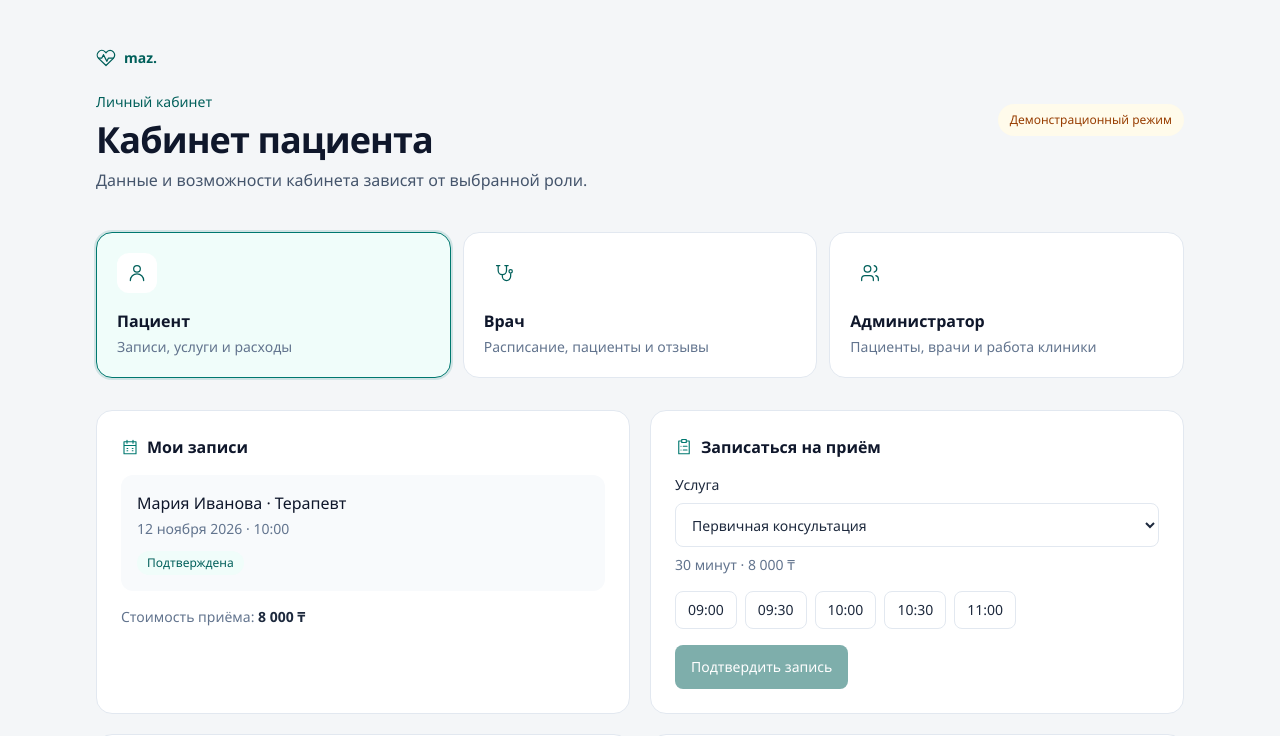
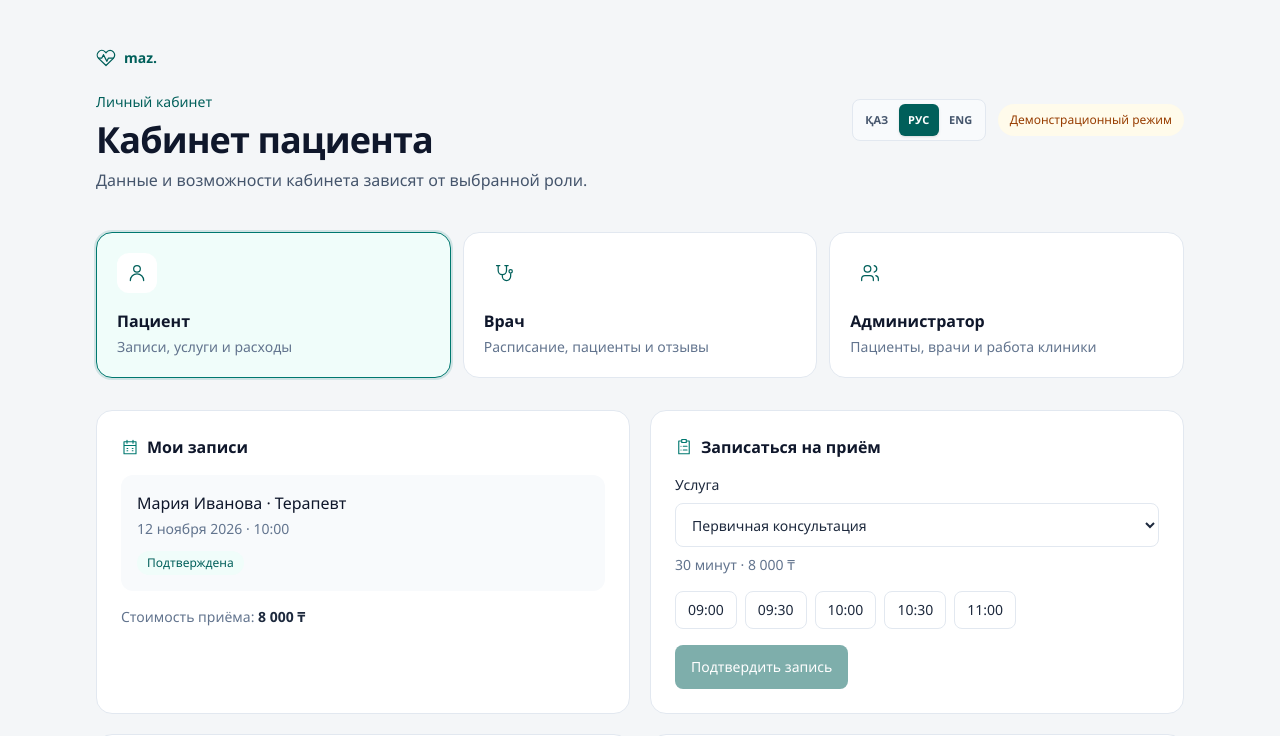
Before and after one commit to diko-cat/maz, a Next.js app in the folder hospital/: page /portal in a window 1280 px wide. Shown: the top 736 px of the page. Built offline with nearby package versions, Linux system fonts and the light colour scheme.

Commit message:
feat: integrate localization support and add language switcher to PortalPage

```diff
--- a/hospital/app/portal/page.tsx
+++ b/hospital/app/portal/page.tsx
@@ -4,6 +4,8 @@ import { Suspense, useState } from "react";
 import Link from "next/link";
 import { useSearchParams } from "next/navigation";
 import { CalendarDays, ClipboardList, HeartPulse, Stethoscope, Users, UserRound, Wallet } from "@/components/icons";
+import { LanguageSwitcher, LocaleProvider, LocalizedContent, useLocale } from "@/components/locale-provider";
+import { translate } from "@/lib/i18n";
 
 type Role = "patient" | "doctor" | "admin";
 const roles = [
@@ -22,21 +24,22 @@ function Panel({ title, children, icon: Icon }: { title: string; children: React
 }
 
 export default function PortalPage() {
-  return <Suspense fallback={<main className="mx-auto max-w-6xl px-4 py-12 text-sm text-slate-600" role="status">Открываем кабинет…</main>}><PortalContent /></Suspense>;
+  return <LocaleProvider><LocalizedContent><Suspense fallback={<main className="mx-auto max-w-6xl px-4 py-12 text-sm text-slate-600" role="status">Открываем кабинет…</main>}><PortalContent /></Suspense></LocalizedContent></LocaleProvider>;
 }
 
 function PortalContent() {
   const params = useSearchParams();
+  const { locale } = useLocale();
   const requestedRole = params.get("role");
   const role: Role = requestedRole === "doctor" || requestedRole === "admin" ? requestedRole : "patient";
   const [booked, setBooked] = useState("");
   const [service, setService] = useState<string>(services[0].name);
   const [time, setTime] = useState("");
 
-  return <main className="mx-auto min-h-screen max-w-6xl px-4 py-8 sm:px-8 sm:py-12">
+  return <LocalizedContent><main className="mx-auto min-h-screen max-w-6xl px-4 py-8 sm:px-8 sm:py-12">
     <header className="mb-10 flex flex-wrap items-center justify-between gap-4">
       <div><Link href="/" className="mb-6 inline-flex items-center gap-2 text-sm font-semibold text-teal-800"><HeartPulse size={20} /> maz.</Link><p className="text-sm font-medium text-teal-800">Личный кабинет</p><h1 className="mt-2 text-3xl font-semibold tracking-tight text-slate-900 sm:text-4xl">{role === "patient" ? "Кабинет пациента" : role === "doctor" ? "Кабинет врача" : "Кабинет администратора"}</h1><p className="mt-2 text-slate-600">Данные и возможности кабинета зависят от выбранной роли.</p></div>
-      <span className="rounded-full bg-amber-50 px-3 py-2 text-xs text-amber-800">Демонстрационный режим</span>
+      <div className="flex flex-wrap items-center gap-3"><LanguageSwitcher /><span className="rounded-full bg-amber-50 px-3 py-2 text-xs text-amber-800">Демонстрационный режим</span></div>
     </header>
 
     <nav className="mb-8 grid gap-3 sm:grid-cols-3" aria-label="Выбор кабинета">
@@ -45,7 +48,7 @@ function PortalContent() {
 
     {role === "patient" && <div className="grid gap-5 lg:grid-cols-2">
       <Panel title="Мои записи" icon={CalendarDays}><div className="rounded-xl bg-slate-50 p-4"><p className="font-medium text-slate-900">Мария Иванова · Терапевт</p><p className="mt-1 text-sm text-slate-500">12 ноября 2026 · 10:00</p><p className="mt-3 inline-flex rounded-full bg-teal-50 px-2.5 py-1 text-xs text-teal-800">Подтверждена</p></div><p className="mt-4 text-sm text-slate-500">Стоимость приёма: <strong className="text-slate-800">8 000 ₸</strong></p></Panel>
-      <Panel title="Записаться на приём" icon={ClipboardList}><label className="grid gap-2 text-sm font-medium">Услуга<select value={service} onChange={(e) => setService(e.target.value)} className="min-h-11 rounded-lg border border-slate-200 bg-white px-3">{services.map((s) => <option key={s.name}>{s.name}</option>)}</select></label><p className="mt-2 text-sm text-slate-500">{services.find((s) => s.name === service)?.duration} · {services.find((s) => s.name === service)?.price}</p><div className="mt-4 flex flex-wrap gap-2">{["09:00", "09:30", "10:00", "10:30", "11:00"].map((slot) => <button key={slot} onClick={() => setTime(slot)} className={`rounded-lg border px-3 py-2 text-sm ${time === slot ? "border-teal-700 bg-teal-50 text-teal-900" : "border-slate-200"}`}>{slot}</button>)}</div><button disabled={!time} onClick={() => setBooked(`${service}, 12 ноября в ${time}`)} className="mt-4 min-h-11 rounded-lg bg-teal-800 px-4 text-sm font-medium text-white disabled:opacity-50">Подтвердить запись</button>{booked && <p className="mt-3 text-sm text-teal-800" role="status">Вы выбрали: {booked}</p>}</Panel>
+      <Panel title="Записаться на приём" icon={ClipboardList}><label className="grid gap-2 text-sm font-medium">Услуга<select value={service} onChange={(e) => setService(e.target.value)} className="min-h-11 rounded-lg border border-slate-200 bg-white px-3">{services.map((s) => <option key={s.name}>{s.name}</option>)}</select></label><p className="mt-2 text-sm text-slate-500">{services.find((s) => s.name === service)?.duration} · {services.find((s) => s.name === service)?.price}</p><div className="mt-4 flex flex-wrap gap-2">{["09:00", "09:30", "10:00", "10:30", "11:00"].map((slot) => <button key={slot} onClick={() => setTime(slot)} className={`rounded-lg border px-3 py-2 text-sm ${time === slot ? "border-teal-700 bg-teal-50 text-teal-900" : "border-slate-200"}`}>{slot}</button>)}</div><button disabled={!time} onClick={() => setBooked(`${translate(locale, service)}, 12 ноября в ${time}`)} className="mt-4 min-h-11 rounded-lg bg-teal-800 px-4 text-sm font-medium text-white disabled:opacity-50">Подтвердить запись</button>{booked && <p className="mt-3 text-sm text-teal-800" role="status">Вы выбрали: {booked}</p>}</Panel>
       <Panel title="Услуги и стоимость" icon={Wallet}><ul className="divide-y divide-slate-100">{services.map((s) => <li key={s.name} className="flex justify-between gap-3 py-3 text-sm"><span>{s.name}<small className="mt-1 block text-slate-500">{s.duration}</small></span><strong className="whitespace-nowrap">{s.price}</strong></li>)}</ul></Panel>
       <Panel title="Медицинские документы" icon={ClipboardList}><p className="text-sm text-slate-500">Здесь пациент сможет смотреть назначения, результаты обследований и историю посещений.</p></Panel>
     </div>}
@@ -55,5 +58,5 @@ function PortalContent() {
     {role === "admin" && <div className="grid gap-5 sm:grid-cols-2 lg:grid-cols-4">{([["Пациенты", "128", Users], ["Врачи", "12", Stethoscope], ["Записи сегодня", "18", CalendarDays], ["Выручка за месяц", "1 240 000 ₸", Wallet]] as const).map(([label, value, Icon]) => <section key={label as string} className="rounded-2xl border border-slate-200 bg-white p-5"><Icon size={20} className="mb-4 text-teal-700" /><p className="text-sm text-slate-500">{label as string}</p><p className="mt-2 text-2xl font-semibold text-slate-900">{value as string}</p></section>)}<div className="sm:col-span-2 lg:col-span-4"><Panel title="Последние записи" icon={ClipboardList}><div className="overflow-x-auto"><table className="w-full min-w-[540px] text-left text-sm"><thead className="text-xs text-slate-500"><tr><th className="pb-3">Пациент</th><th>Врач</th><th>Дата</th><th>Услуга</th><th>Стоимость</th></tr></thead><tbody className="divide-y divide-slate-100">{[["Айжан Садыкова", "М. Иванова", "12 ноя, 10:00", "Консультация", "8 000 ₸"], ["Данияр Омаров", "М. Иванова", "12 ноя, 10:30", "Повторный приём", "6 000 ₸"]].map((row) => <tr key={row[0]}>{row.map((cell) => <td key={cell} className="py-3">{cell}</td>)}</tr>)}</tbody></table></div></Panel></div></div>}
 
     <p className="mt-8 text-xs text-slate-500">Демонстрационные сведения. Для настоящих аккаунтов, медицинских карт и платежей потребуется подключить серверную базу данных и авторизацию.</p>
-  </main>;
+  </main></LocalizedContent>;
 }
```
